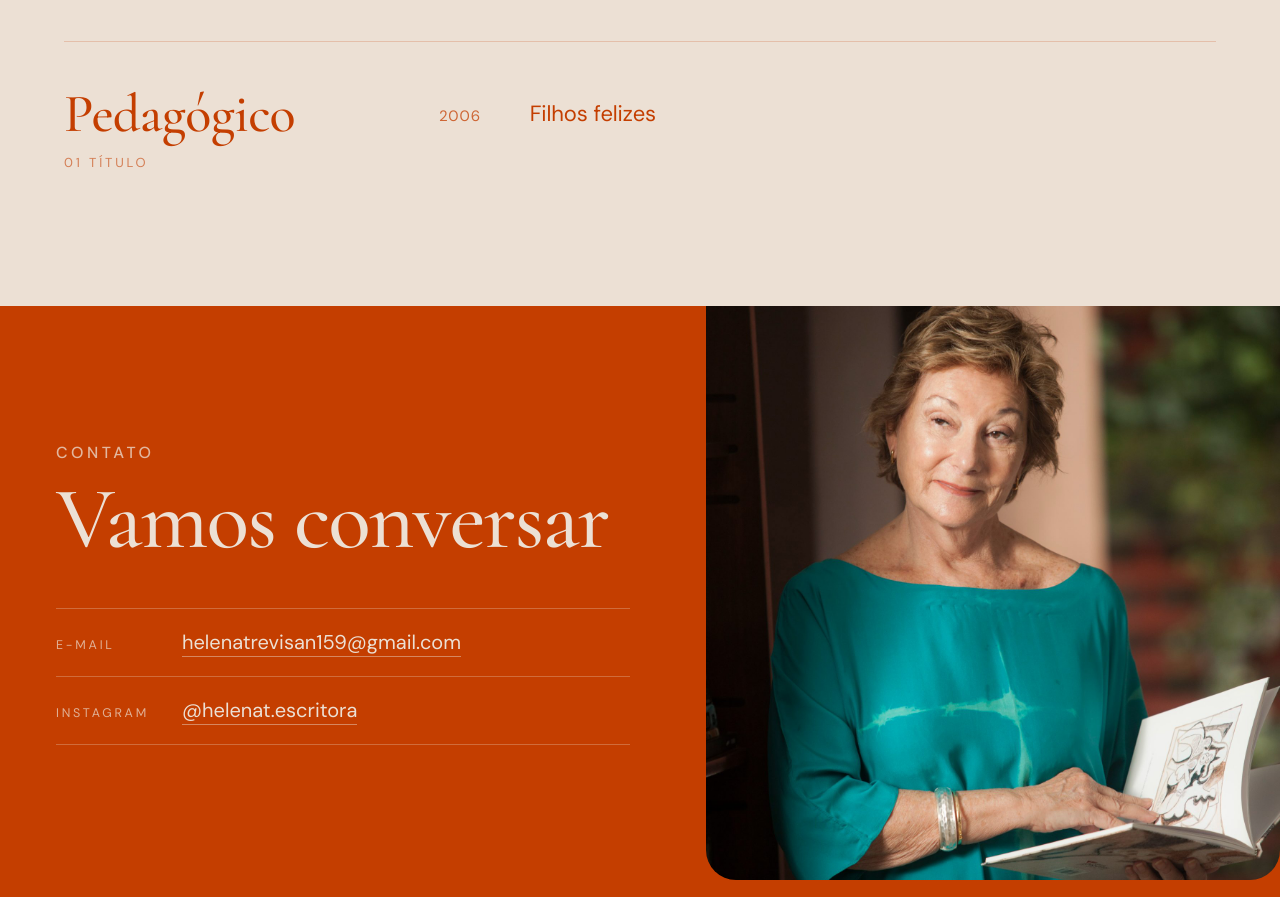
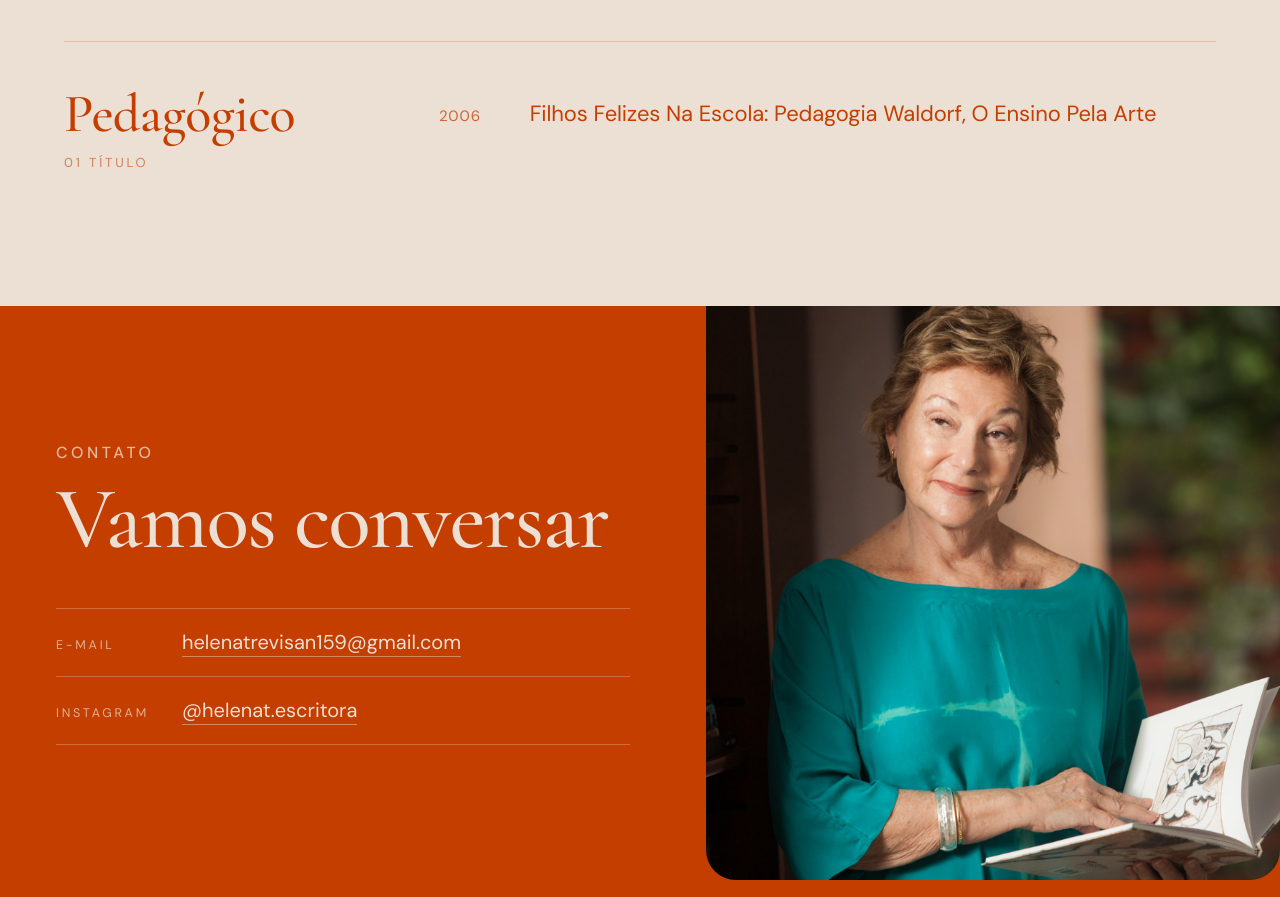
Before and after one commit to gabrielnmelo/helena, a plain HTML site: page index.html in a window 1280 px wide. Shown: the part 3563-4460 px from the top of the page. Drawn offline with nearby package versions, Linux system fonts and the light colour scheme.

Commit message:
Use full title for the Pedagógico entry
Replaces the abbreviated "Filhos felizes" with the book's complete
title — "Filhos Felizes Na Escola: Pedagogia Waldorf, O Ensino Pela
Arte" — in the Obras index.

https://claude.ai/code/session_01SuGDHnxkPDJH1x5LnG5J2r

```diff
--- a/index.html
+++ b/index.html
@@ -793,7 +793,7 @@ seu olhar estético e sua criação literária.</p>
             <span class="index__count" style="font-size: 13px">01 título</span>
           </div>
           <ul class="index__list">
-            <li class="index__item"><span class="index__year">2006</span><span class="index__title" style="font-family: &quot;DM Sans&quot;; font-weight: 400; font-size: 22px">Filhos felizes</span></li>
+            <li class="index__item"><span class="index__year">2006</span><span class="index__title" style="font-family: &quot;DM Sans&quot;; font-weight: 400; font-size: 22px">Filhos Felizes Na Escola: Pedagogia Waldorf, O Ensino Pela Arte</span></li>
           </ul>
         </div>
       </div>
```
